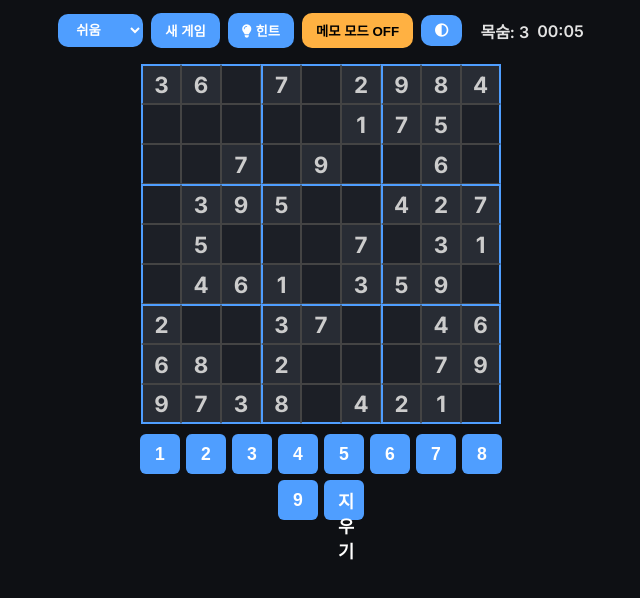
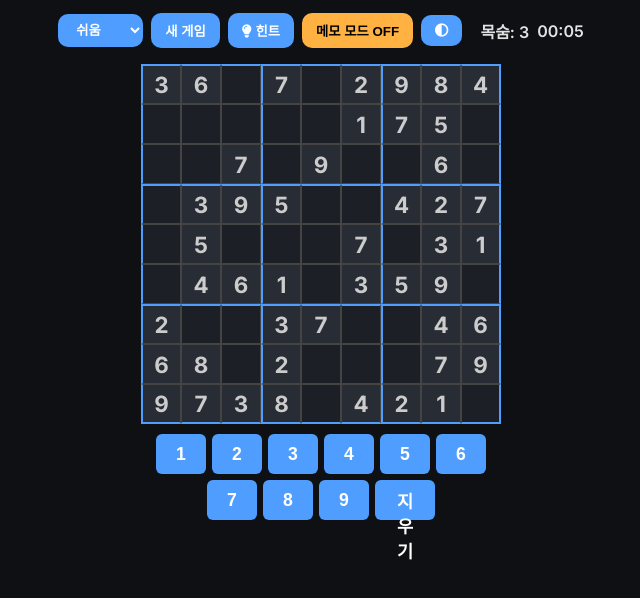
Before and after one commit to austin-mino/Sudoku, a plain HTML site: page index.html in a window 1280 px wide. Shown: the part 62-660 px from the top of the page, without its empty margins (319-959 px from the left). Drawn offline with Linux system fonts and the light colour scheme.

Commit message:
Update index.html

```diff
--- a/index.html
+++ b/index.html
@@ -144,7 +144,7 @@
       justify-content: center;
     }
     #keypad .key {
-      width: 40px;
+      width: 50px;       /* 기본 버튼 너비 확대 */
       height: 40px;
       font-size: 1.1rem;
       border-radius: 6px;
@@ -154,6 +154,9 @@
       cursor: pointer;
       user-select: none;
       font-weight: 600;
+    }
+    #keypad .key[data-key="0"] {
+      width: 60px;  /* 지우기 버튼만 더 넓게 */
     }
     #keypad .key:hover {
       background: #3a8ce0;
```
